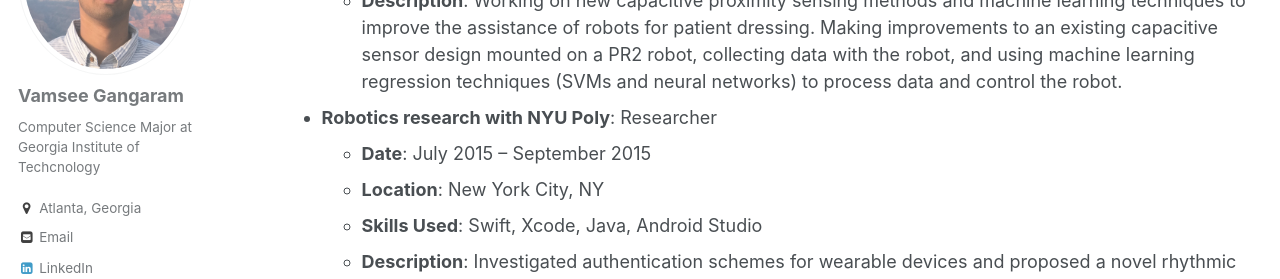
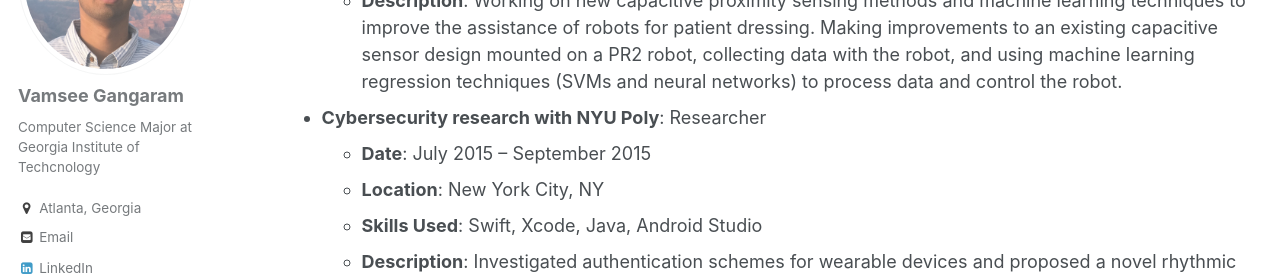
Before and after one commit to Vumz/Vumz-github.io, a Jekyll site: the page built from _pages/cv.md, in a window 1280 px wide and 900 px high, scrolled down 902 px. Shown: the part 153-432 px from the top of the window. Built offline with Jekyll 4.4.1, drawn with Linux system fonts in a browser that asks for light colours.

Commit message:
Update cv.md

```diff
--- a/_pages/cv.md
+++ b/_pages/cv.md
@@ -42,7 +42,7 @@ Research
   * **Skills Used**: Python, Keras, Tensorflow, Matlab
   * **Description**: Working on new capacitive proximity sensing methods and machine learning techniques to improve the assistance of robots for patient dressing. Making improvements to an existing capacitive sensor design mounted on a PR2 robot, collecting data with the robot, and using machine learning regression techniques (SVMs and neural networks) to process data and control the robot.
 
-* **Robotics research with NYU Poly**: Researcher
+* **Cybersecurity research with NYU Poly**: Researcher
   * **Date**: July 2015 – September 2015
   * **Location**: New York City, NY
   * **Skills Used**: Swift, Xcode, Java, Android Studio
```
